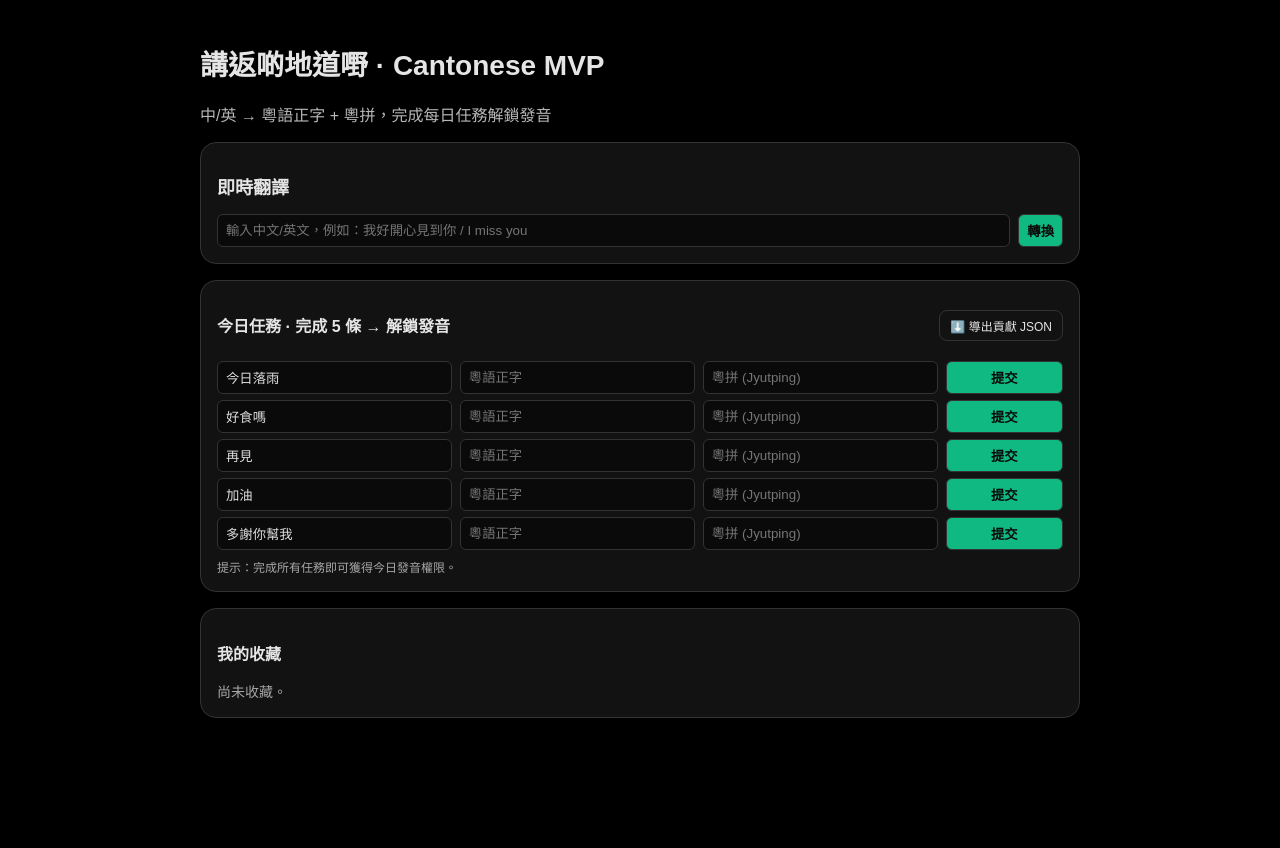
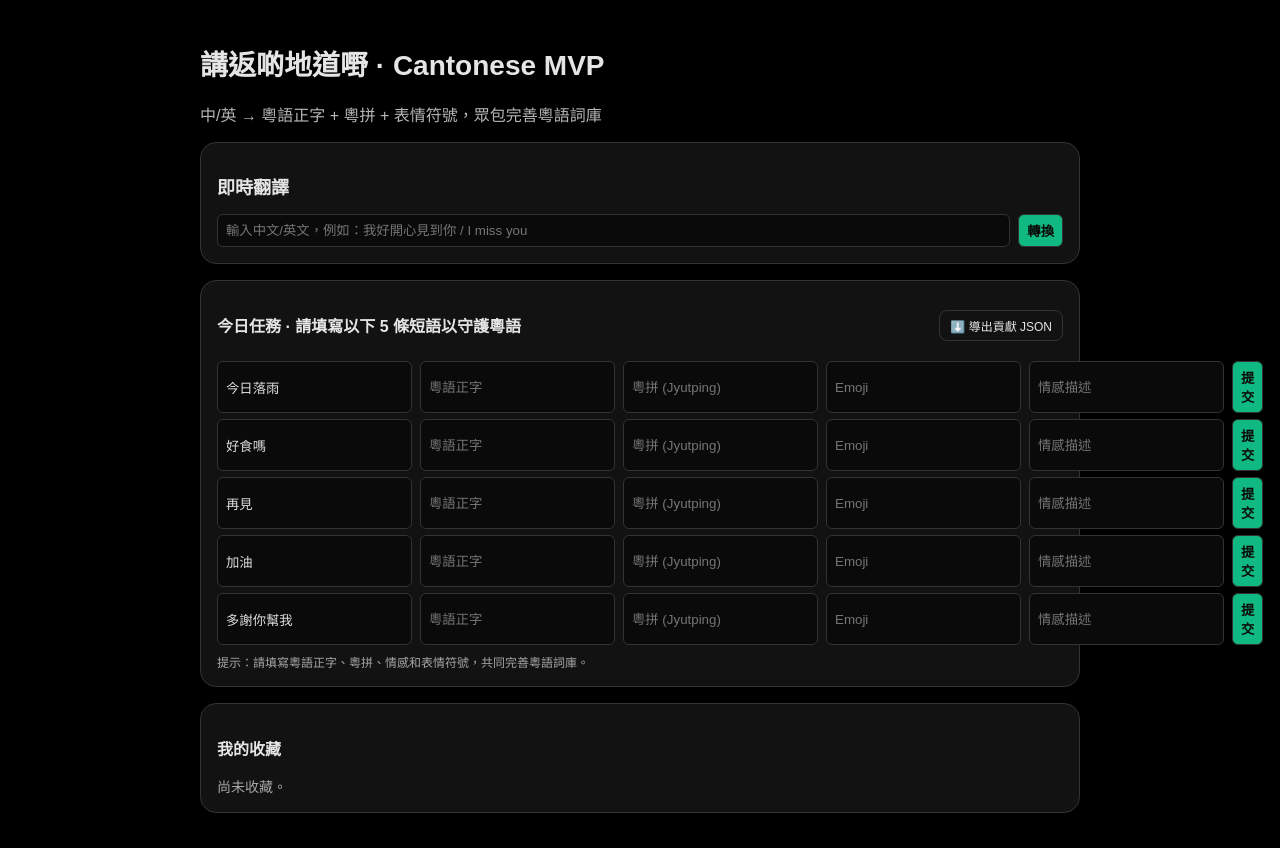
Before and after one commit to Joker9405/Can-Tong, a React (Vite) app: page / in a window 1280 px wide. Built offline with nearby package versions, Linux system fonts and the light colour scheme.

Commit message:
Add files via upload

```diff
--- a/data/lexicon.json
+++ b/data/lexicon.json
@@ -4,19 +4,25 @@
     "intents": ["你好", "hello"],
     "yue": "你好啊",
     "jyut": "nei5 hou2 aa3",
+    "emoji": "👋",
+    "emotion": "問候",
     "note": "日常招呼"
   },
   {
     "id": "thanks",
     "intents": ["谢谢", "多谢", "thanks", "thank you"],
     "yue": "多謝晒",
-    "jyut": "do1 ze6 saai3"
+    "jyut": "do1 ze6 saai3",
+    "emoji": "🙏",
+    "emotion": "感謝"
   },
   {
     "id": "miss_you",
     "intents": ["我想你", "i miss you"],
     "yue": "我掛住你",
     "jyut": "ngo5 gwaa3 zyu6 nei5",
+    "emoji": "🥺",
+    "emotion": "想念",
     "note": "表達想念"
   },
   {
@@ -24,6 +30,18 @@
     "intents": ["对不起", "对唔住", "對不起", "sorry"],
     "yue": "唔好意思",
     "jyut": "m4 hou2 ji3 si1",
+    "emoji": "😔",
+    "emotion": "道歉",
     "note": "道歉用語"
   }
+  ,
+  {
+    "id": "so_weird",
+    "intents": ["這麼奇怪", "这么奇怪", "so weird"],
+    "yue": "咁奇嘅",
+    "jyut": "gam3 kei4 ge3",
+    "emoji": "🤔",
+    "emotion": "疑惑",
+    "note": "表達疑惑或驚訝的語氣"
+  }
 ]
--- a/package.json
+++ b/package.json
@@ -1,5 +1,5 @@
 {
-  "name": "cantonese-mvp",
+  "name": "can-tong",
   "version": "0.1.0",
   "private": true,
   "type": "module",
--- a/src/App.tsx
+++ b/src/App.tsx
@@ -9,6 +9,10 @@ interface LexEntry {
   intents: string[]
   yue: string
   jyut: string
+  /** 表情符號，例如 😊、😢 等 */
+  emoji?: string
+  /** 情感描述，例如「高興」「難過」 */
+  emotion?: string
   note?: string
 }
 
@@ -37,9 +41,12 @@ const todayKey = (): string => {
 // 主組件
 const App: React.FC = () => {
   const [inputText, setInputText] = useState('')
+  // 翻譯結果，包括表情和情感
   const [output, setOutput] = useState<{
     yue: string
     jyut: string
+    emoji?: string
+    emotion?: string
     note?: string
   } | null>(null)
   const [voices, setVoices] = useState<SpeechSynthesisVoice[]>([])
@@ -50,12 +57,7 @@ const App: React.FC = () => {
       return []
     }
   })
-  const [vipDay, setVipDay] = useState<string | null>(() => {
-    return localStorage.getItem('vipDay')
-  })
   const [tasks, setTasks] = useState<string[]>([])
-
-  const isVIP = vipDay === todayKey()
 
   // 加載每日任務
   useEffect(() => {
@@ -117,12 +119,8 @@ const App: React.FC = () => {
     setOutput(result)
   }
 
-  // 播放發音
+  // 播放發音：不再限制權限，預先錄音優先，否則調用瀏覽器 TTS
   const speak = (text: string) => {
-    if (!isVIP) {
-      alert('發音功能需完成每日任務後解鎖！')
-      return
-    }
     const map: Record<string, string> = devAudioMap as Record<string, string>
     const file = map[text]
     if (file) {
@@ -155,24 +153,16 @@ const App: React.FC = () => {
   // 完成單個任務
   const handleTaskSubmit = (
     index: number,
-    data: { zh: string; yue: string; jyut: string; note?: string }
+    data: { zh: string; yue: string; jyut: string; emoji?: string; emotion?: string; note?: string }
   ) => {
-    // 保存到本地貢獻
+    // 保存到本地貢獻，包含表情與情感
     const list = JSON.parse(localStorage.getItem('contrib') || '[]') as any[]
     list.push({ ...data, date: new Date().toISOString() })
     localStorage.setItem('contrib', JSON.stringify(list))
     // 標記任務完成
     localStorage.setItem(`task_done_${todayKey()}_${index}`, '1')
-    // 判斷是否全部完成
-    let doneCount = 0
-    for (let i = 0; i < tasks.length; i++) {
-      if (localStorage.getItem(`task_done_${todayKey()}_${i}`)) doneCount++
-    }
-    if (doneCount >= tasks.length) {
-      setVipDay(todayKey())
-      localStorage.setItem('vipDay', todayKey())
-      alert('🎉 今日任務已完成，發音功能已解鎖！')
-    }
+    // 顯示感謝提示
+    alert('感謝您為守護粵語付出的貢獻！')
   }
 
   // 導出貢獻 JSON
@@ -193,10 +183,10 @@ const App: React.FC = () => {
     base: string
     onSubmit: (
       index: number,
-      data: { zh: string; yue: string; jyut: string; note?: string }
+      data: { zh: string; yue: string; jyut: string; emoji?: string; emotion?: string; note?: string }
     ) => void
   }> = ({ index, base, onSubmit }) => {
-    const [form, setForm] = useState({ zh: base, yue: '', jyut: '', note: '' })
+    const [form, setForm] = useState({ zh: base, yue: '', jyut: '', emoji: '', emotion: '', note: '' })
     const done = Boolean(localStorage.getItem(`task_done_${todayKey()}_${index}`))
     if (done) {
       return (
@@ -218,7 +208,7 @@ const App: React.FC = () => {
       <div
         style={{
           display: 'grid',
-          gridTemplateColumns: '2fr 2fr 2fr 1fr',
+          gridTemplateColumns: '1.5fr 1.5fr 1.5fr 1fr 1fr auto',
           gap: '8px',
           marginBottom: '6px'
         }}
@@ -239,6 +229,18 @@ const App: React.FC = () => {
           value={form.jyut}
           onChange={(e) => setForm({ ...form, jyut: e.target.value })}
           placeholder="粵拼 (Jyutping)"
+          style={inputStyle}
+        />
+        <input
+          value={form.emoji}
+          onChange={(e) => setForm({ ...form, emoji: e.target.value })}
+          placeholder="Emoji"
+          style={inputStyle}
+        />
+        <input
+          value={form.emotion}
+          onChange={(e) => setForm({ ...form, emotion: e.target.value })}
+          placeholder="情感描述"
           style={inputStyle}
         />
         <button
@@ -289,7 +291,7 @@ const App: React.FC = () => {
           講返啲地道嘢 · Cantonese MVP
         </h1>
         <p style={{ opacity: 0.8, marginTop: '4px' }}>
-          中/英 → 粵語正字 + 粵拼，完成每日任務解鎖發音
+          中/英 → 粵語正字 + 粵拼 + 表情符號，眾包完善粵語詞庫
         </p>
         {/* 翻譯區 */}
         <div
@@ -326,10 +328,14 @@ const App: React.FC = () => {
               <div style={{ display: 'flex', justifyContent: 'space-between' }}>
                 <div>
                   <div style={{ opacity: 0.7, fontSize: '12px' }}>【粵語】</div>
-                  <div style={{ fontSize: '24px', marginTop: '4px' }}>{
-                    output.yue
-                  }</div>
+                  <div style={{ fontSize: '24px', marginTop: '4px' }}>{output.yue}</div>
                   <div style={{ marginTop: '6px' }}>【粵拼】{output.jyut}</div>
+                  {output.emoji && (
+                    <div style={{ marginTop: '6px', fontSize: '28px' }}>{output.emoji}</div>
+                  )}
+                  {output.emotion && (
+                    <div style={{ marginTop: '4px', fontSize: '12px', opacity: 0.6 }}>【情感】{output.emotion}</div>
+                  )}
                   {output.note && (
                     <div style={{ opacity: 0.6, fontSize: '12px', marginTop: '4px' }}>
                       {output.note}
@@ -337,11 +343,7 @@ const App: React.FC = () => {
                   )}
                 </div>
                 <div style={{ display: 'flex', flexDirection: 'column', gap: '8px' }}>
-                  <button
-                    onClick={() => output && speak(output.yue)}
-                    disabled={!isVIP}
-                    style={{ ...buttonStyle, opacity: isVIP ? 1 : 0.5 }}
-                  >
+                  <button onClick={() => output && speak(output.yue)} style={buttonStyle}>
                     🔊 播放
                   </button>
                   <button onClick={addToFavorites} style={{ ...buttonStyle, background: 'transparent', color: '#e5e5e5' }}>
@@ -366,7 +368,7 @@ const App: React.FC = () => {
             style={{ display: 'flex', justifyContent: 'space-between', alignItems: 'center' }}
           >
             <h3 style={{ fontSize: '16px', fontWeight: 600 }}>
-              今日任務 · 完成 {tasks.length} 條 → 解鎖發音
+              今日任務 · 請填寫以下 {tasks.length} 條短語以守護粵語
             </h3>
             <button
               onClick={exportContrib}
@@ -380,11 +382,10 @@ const App: React.FC = () => {
               <TaskRow key={i} index={i} base={t} onSubmit={handleTaskSubmit} />
             ))}
           </div>
-          {!isVIP && (
-            <div style={{ marginTop: '8px', fontSize: '12px', opacity: 0.7 }}>
-              提示：完成所有任務即可獲得今日發音權限。
-            </div>
-          )}
+          {/* 任務說明 */}
+          <div style={{ marginTop: '8px', fontSize: '12px', opacity: 0.7 }}>
+            提示：請填寫粵語正字、粵拼、情感和表情符號，共同完善粵語詞庫。
+          </div>
         </div>
         {/* 收藏區 */}
         <div
```
Also changed, not shown: 2 other files (tests, documents, lock files or other folders).
